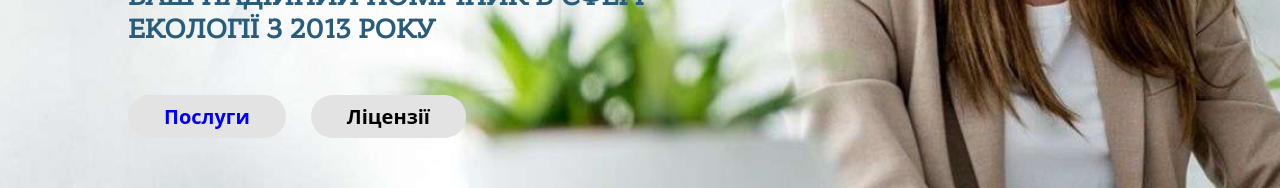
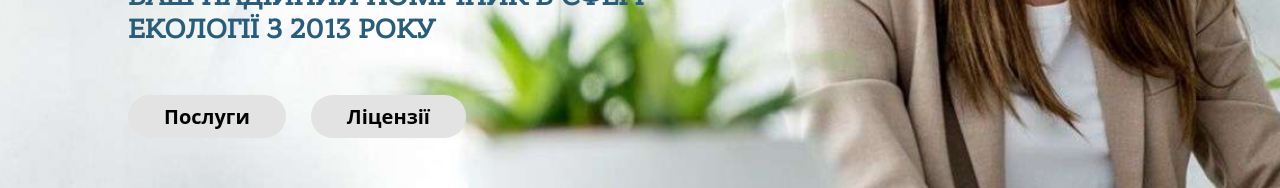
Before and after one commit to 11Vladislav/eco-consulting, a React (Create React App) app: page / in a window 1280 px wide. Shown: the part 461-649 px from the top of the page. Built offline with nearby package versions, Linux system fonts and the light colour scheme.

Commit message:
fix navlink color

```diff
--- a/src/components/HeroContent/HeroContent.jsx
+++ b/src/components/HeroContent/HeroContent.jsx
@@ -1,5 +1,5 @@
-import { Wrap, TitleContainer, Title, SubTitle, ButtonContainer, Button } from './HeroContent.styled';
-import { NavLink } from "react-router-dom";
+import { Wrap, TitleContainer, Title, SubTitle, ButtonContainer, Button, Link } from './HeroContent.styled';
+
 
 export const HeroContent = () => {
 
@@ -11,10 +11,7 @@ export const HeroContent = () => {
                     <SubTitle>ВАШ НАДІЙНИЙ ПОМІЧНИК В СФЕРІ ЕКОЛОГІЇ З 2013 РОКУ</SubTitle>
                 </TitleContainer>
                 <ButtonContainer>
-                    <Button>
-                        <NavLink
-                        to="/services">Послуги</NavLink>
-                    </Button>
+                   <Link to="/services"><Button>Послуги</Button></Link>
                     <Button>Ліцензії</Button>
                 </ButtonContainer>
             </Wrap>
--- a/src/components/HeroContent/HeroContent.styled.js
+++ b/src/components/HeroContent/HeroContent.styled.js
@@ -1,4 +1,14 @@
 import styled from "styled-components";
+import { NavLink } from "react-router-dom";
+
+export const Link = styled(NavLink)`
+   &:hover, &:focus {
+    color: #fff;
+
+   }
+
+`;
+
 
 
 export const Wrap = styled.div`
```
